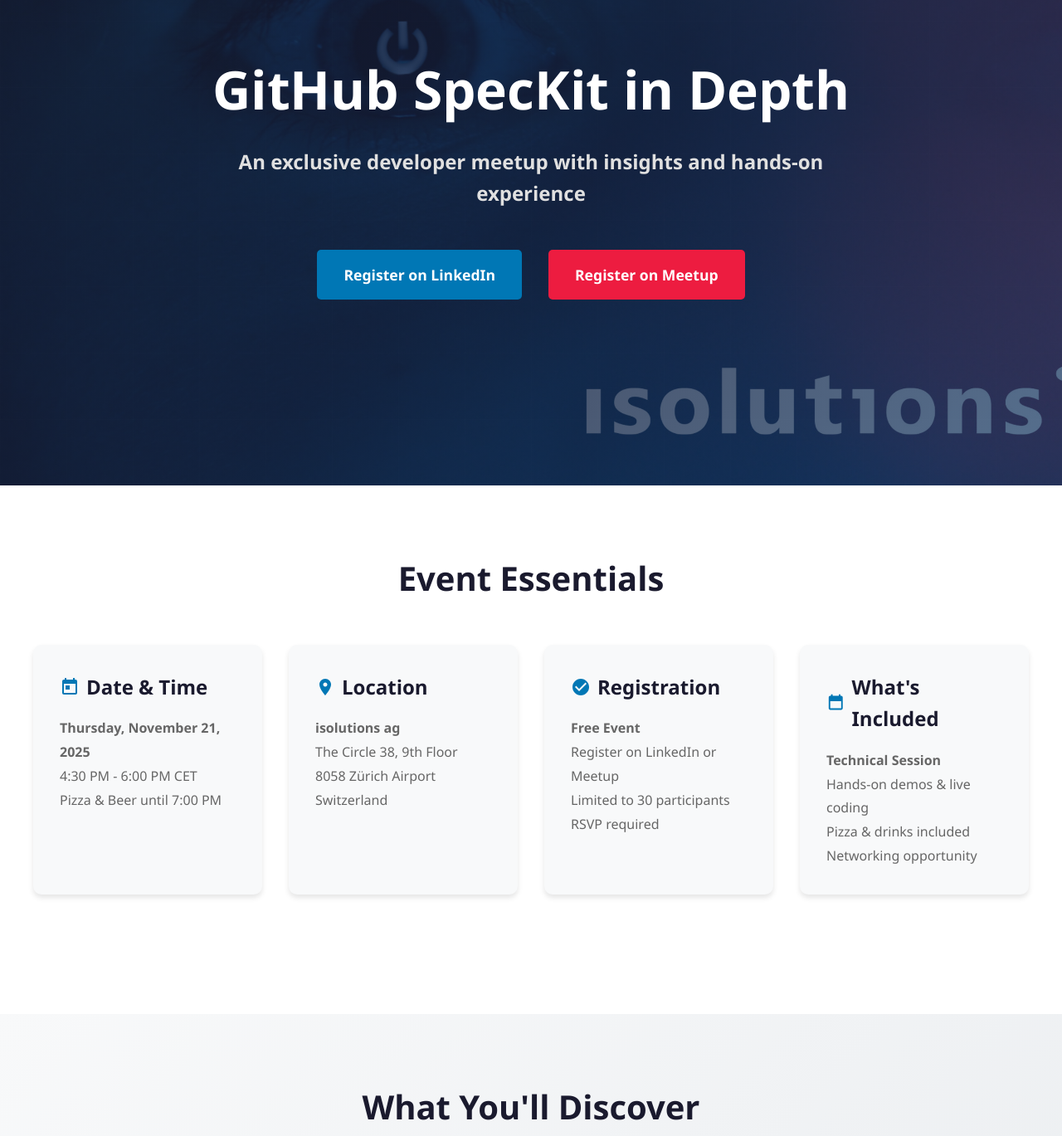
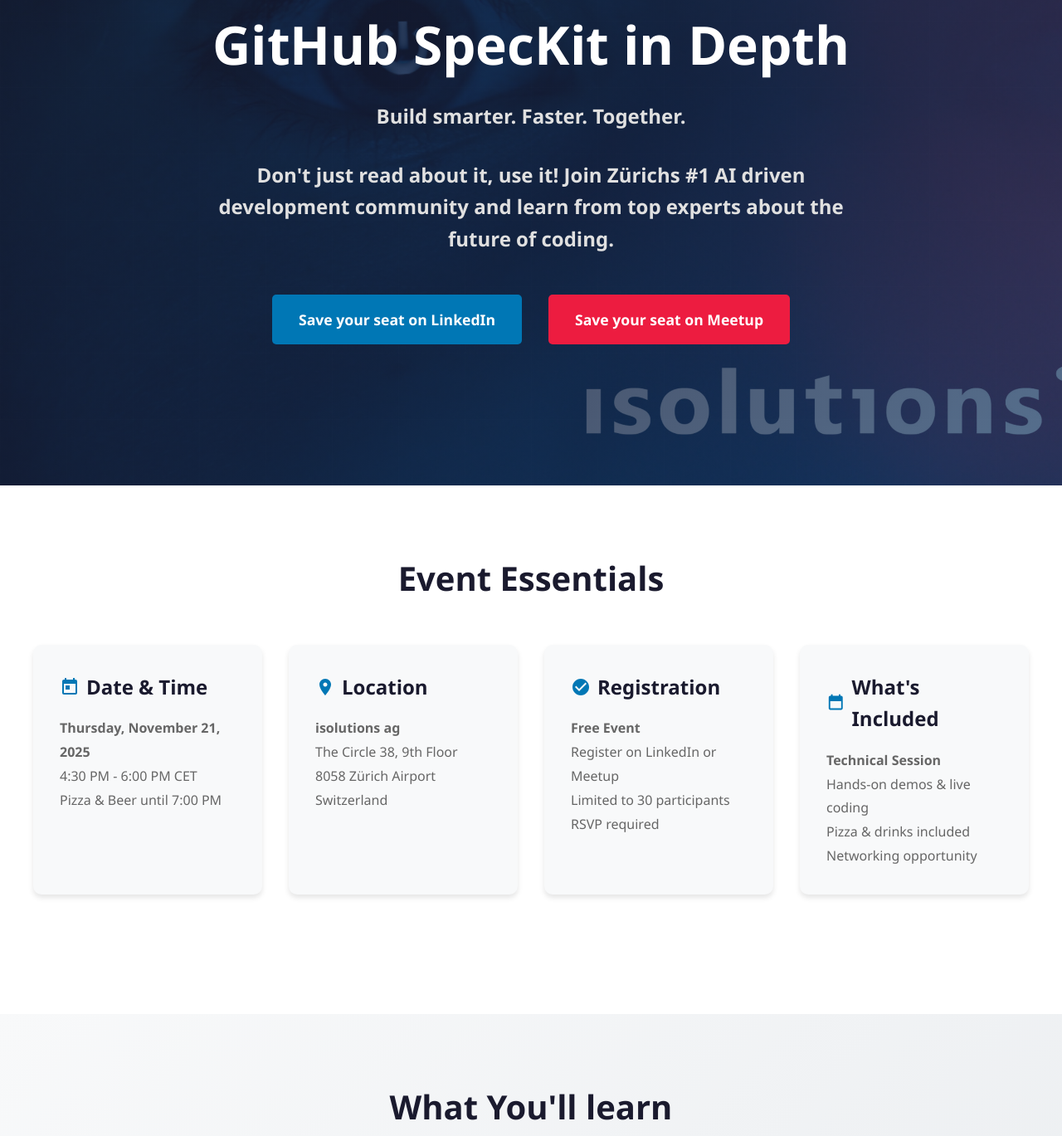
Before and after one commit to Chris-Koenig/ghspeckit-infosite, a plain HTML site: page index.html in a window 1280 px wide. Shown: the part 215-1584 px from the top of the page at 83% size. Drawn offline with Linux system fonts and the light colour scheme.

Commit message:
Anpassungen

```diff
--- a/index.html
+++ b/index.html
@@ -3,7 +3,7 @@
 <head>
     <meta charset="UTF-8">
     <meta name="viewport" content="width=device-width, initial-scale=1.0">
-    <title>GitHub SpecKit in Depth - Meetup</title>
+    <title>GitHub SpecKit in Depth. Build smarter. Faster. Together.</title>
     <style>
         * {
             margin: 0;
@@ -643,14 +643,15 @@
     <section class="hero" id="home">
         <div class="hero-content">
             <h1 id="main-title">GitHub SpecKit in Depth</h1>
-            <h2>An exclusive developer meetup with insights and hands-on experience</h2>
+            <h2>Build smarter. Faster. Together.</h2>
+            <h2>Don't just read about it, use it! Join Zürichs #1 AI driven development community and learn from top experts about the future of coding.</h2>
 
             <div class="registration-buttons" id="register">
                 <a href="https://www.linkedin.com/events/" class="btn btn-linkedin" target="_blank">
-                    Register on LinkedIn
+                    Save your seat on LinkedIn
                 </a>
                 <a href="https://www.meetup.com/" class="btn btn-meetup" target="_blank">
-                    Register on Meetup
+                    Save your seat on Meetup
                 </a>
             </div>
         </div>
@@ -727,7 +728,7 @@
     <!-- Event Cards Section -->
     <section class="topic-section">
         <div class="container">
-            <h2 class="section-title">What You'll Discover</h2>
+            <h2 class="section-title">What You'll learn</h2>
 
             <div class="topic-grid">
                 <div class="topic-card">
```
